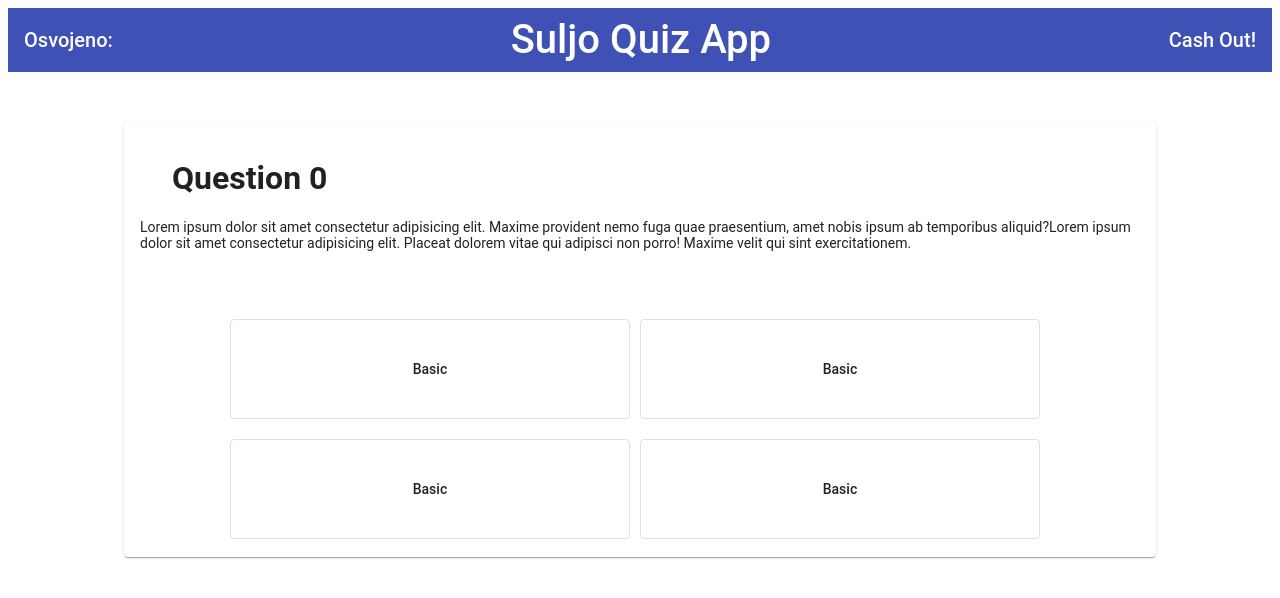
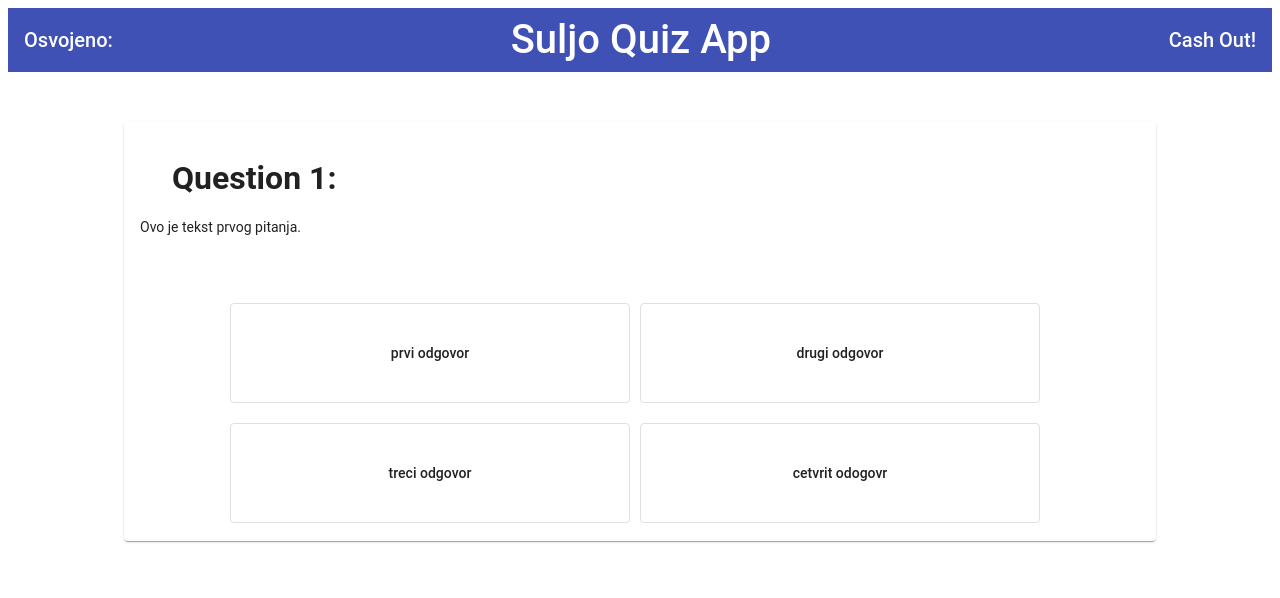
Before and after one commit to edzebo/quizGame, an Angular app: page / in a window 1280 px wide. Shown: the top 598 px of the page. Built offline with nearby package versions, Linux system fonts and the light colour scheme.

Commit message:
This is second

```diff
--- a/src/app/app.module.ts
+++ b/src/app/app.module.ts
@@ -8,6 +8,7 @@ import { HeaderComponent } from './header/header.component';
 import { MainComponent } from './main/main.component';
 import {BrowserAnimationsModule} from '@angular/platform-browser/animations';
 import {MatButtonModule} from '@angular/material/button';
+import { Question } from './question';
 
 
 
@@ -24,7 +25,7 @@ import {MatButtonModule} from '@angular/material/button';
     MaterialModule,
     MatButtonModule
   ],
-  providers: [QuestionService],
+  providers: [QuestionService, Question],
   bootstrap: [AppComponent]
 })
 export class AppModule { }
--- a/src/app/main/main.component.html
+++ b/src/app/main/main.component.html
@@ -1,20 +1,23 @@
 <mat-card class="custom-card">
     <mat-card-header>
-        <h1>Question 0</h1>
+        <h1>Question {{currentQuestion.id}}:</h1>
     </mat-card-header>
 
     <mat-card-content>
-        <p>Lorem ipsum dolor sit amet consectetur adipisicing elit. Maxime provident nemo fuga quae praesentium, amet nobis ipsum ab temporibus aliquid?Lorem ipsum dolor sit amet consectetur adipisicing elit. Placeat dolorem vitae qui adipisci non porro! Maxime velit qui sint exercitationem.</p>
+        <p>
+            {{currentQuestion.question}}
+        </p>
+
     </mat-card-content>
 
     <mat-card-actions>
        <div class="button-row">
-        <button mat-stroked-button>Basic</button>
-        <button mat-stroked-button>Basic</button>
+        <button mat-stroked-button>{{currentQuestion.answers[0]}}</button>
+        <button mat-stroked-button>{{currentQuestion.answers[1]}}</button>
     </div>
     <div class="button-row">
-        <button mat-stroked-button>Basic</button>
-        <button mat-stroked-button>Basic</button>
+        <button mat-stroked-button>{{currentQuestion.answers[2]}}</button>
+        <button mat-stroked-button>{{currentQuestion.answers[3]}}</button>
     </div>
       </mat-card-actions>
 
--- a/src/app/main/main.component.ts
+++ b/src/app/main/main.component.ts
@@ -1,5 +1,6 @@
 import { QuestionService } from './../question.service';
 import { Component, OnInit } from '@angular/core';
+import { Question } from '../question';
 
 @Component({
   selector: 'app-main',
@@ -7,10 +8,13 @@ import { Component, OnInit } from '@angular/core';
   styleUrls: ['./main.component.css']
 })
 export class MainComponent implements OnInit {
-
-  constructor() { }
+  counter:number = 0;
+  currentQuestion;
+  constructor( private questionService: QuestionService) { }
 
   ngOnInit() {
+
+    this.currentQuestion = this.questionService.getQuestion(this.counter);
   }
 
 }
--- a/src/app/question.service.ts
+++ b/src/app/question.service.ts
@@ -12,4 +12,8 @@ export class QuestionService {
   constructor(private runingQuestion: Question) {
     this.runingQuestion = QUESTIONS[this.counter];
    }
+
+   getQuestion(param) {
+    return QUESTIONS[param];
+  }
 }
--- a/src/app/questions-mock.ts
+++ b/src/app/questions-mock.ts
@@ -2,7 +2,7 @@ import { Question } from './question';
 
 
 export const QUESTIONS: Question[] = [
-    {id:1 ,question:'prvo pitanje', answers:['prvi odgovor','drugi odgovor','treci odgovor', 'cetvrit odogovr'], correctAnswer:'tacan odg'},
+    {id:1 ,question:'Ovo je tekst prvog pitanja.', answers:['prvi odgovor','drugi odgovor','treci odgovor', 'cetvrit odogovr'], correctAnswer:'tacan odg'},
     {id:2 ,question:'drugo pitanje', answers:['prvi odgovor','drugi odgovor','treci odgovor', 'cetvrit odogovr'], correctAnswer:'tacan odg'},
     {id:3 ,question:'trece pitanje', answers:['prvi odgovor','drugi odgovor','treci odgovor', 'cetvrit odogovr'], correctAnswer:'tacan odg'},
     {id:4 ,question:'cetvrto pitanje', answers:['prvi odgovor','drugi odgovor','treci odgovor', 'cetvrit odogovr'], correctAnswer:'tacan odg'},
```
